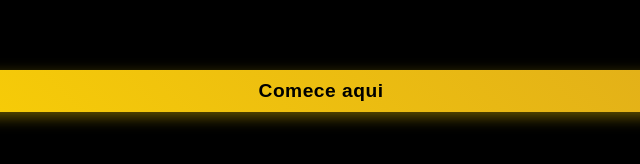
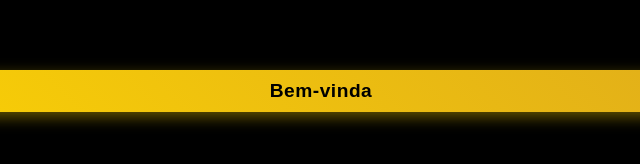
Before and after one commit to wiggers12/tai_botelho12, a plain HTML site: page index.html in a window 1280 px wide. Shown: the part 488-652 px from the top of the page, 319-959 px from the left. Drawn offline with Linux system fonts and the light colour scheme.

Commit message:
Atualizar o index.html

```diff
--- a/index.html
+++ b/index.html
@@ -537,7 +537,7 @@
   <div id="splash-screen">
     <h1 class="splash-initials">TB</h1>
     <p class="splash-full-name">Espaço Tai Botelho</p>
-    <button id="splash-enter-button">Comece aqui</button>
+    <button id="splash-enter-button">Bem-vinda</button>
   </div>
   <header>
     <h1>Espaço Tai Botelho</h1>
```
